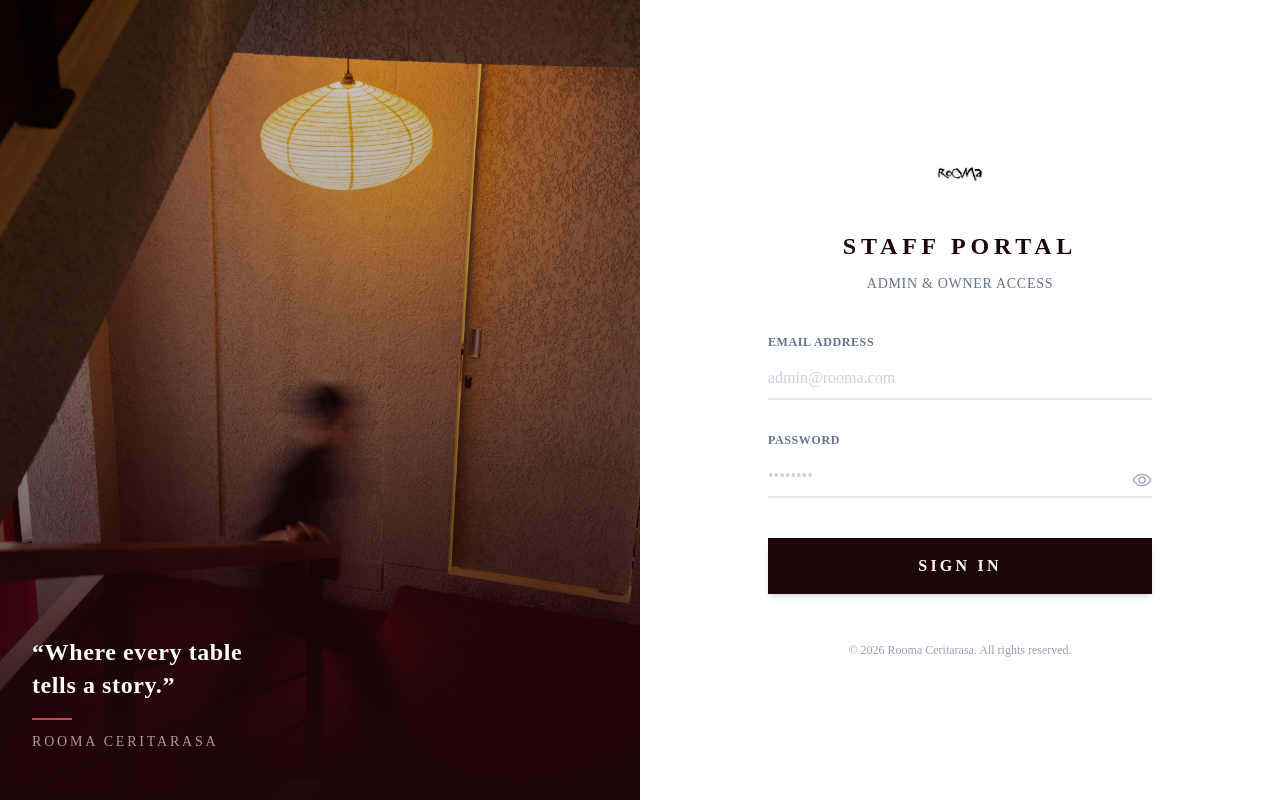
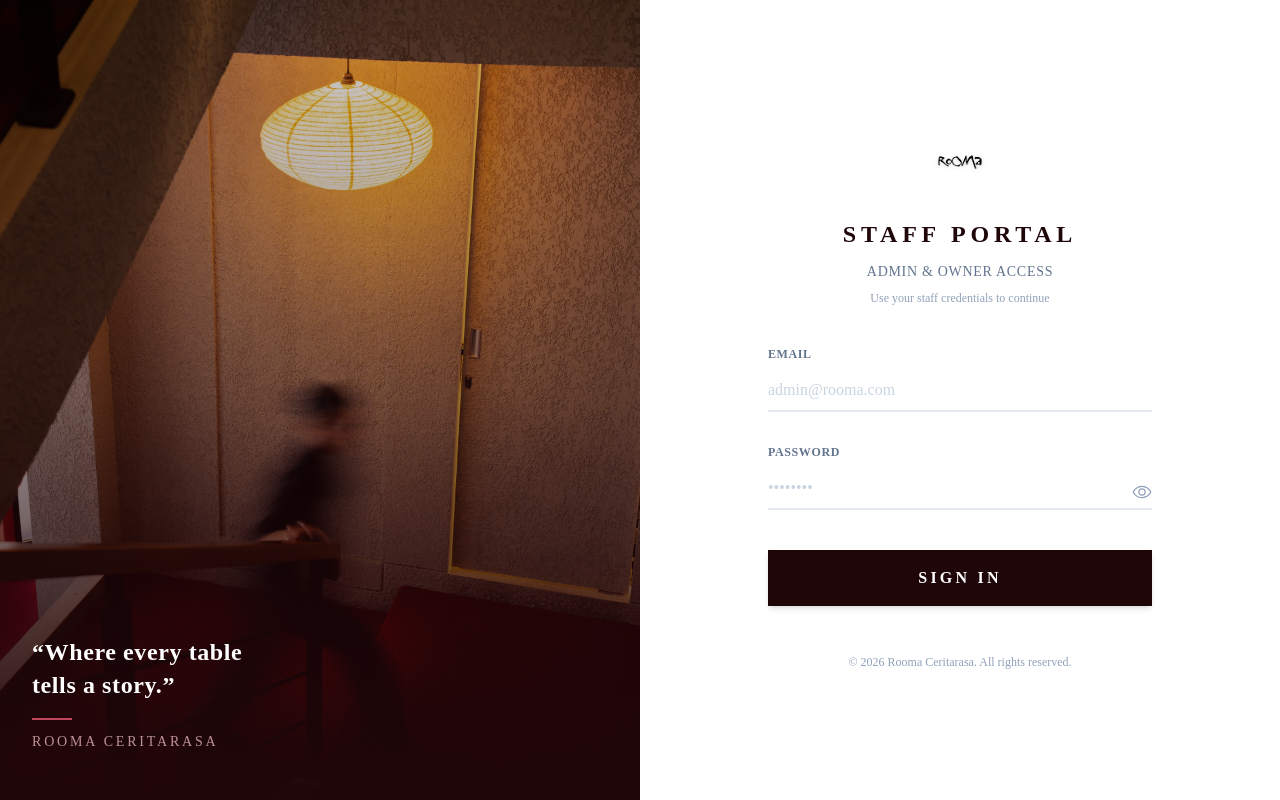
Before and after one commit to ruangcode-id/rooma-ceritarasa, a Next.js app: page /login in a window 1280 px wide. Built offline with nearby package versions, Linux system fonts and the light colour scheme; no server answers.

Commit message:
style: simplify field labels, add helper text on login page

```diff
--- a/src/app/login/page.tsx
+++ b/src/app/login/page.tsx
@@ -46,7 +46,10 @@ export default function LoginPage() {
               Staff Portal
             </h1>
             <p className="mt-3 text-sm tracking-wider text-slate-500 uppercase">
-              Admin & Owner Access
+              Admin &amp; Owner Access
+            </p>
+            <p className="mt-2 text-xs text-slate-400">
+              Use your staff credentials to continue
             </p>
           </div>
 
--- a/src/components/forms/LoginForm.tsx
+++ b/src/components/forms/LoginForm.tsx
@@ -19,7 +19,7 @@ export default function LoginForm() {
           htmlFor="email"
           className="block text-xs font-bold uppercase tracking-wider text-slate-500 mb-2"
         >
-          Email Address
+          Email
         </label>
         <input
           id="email"
```
